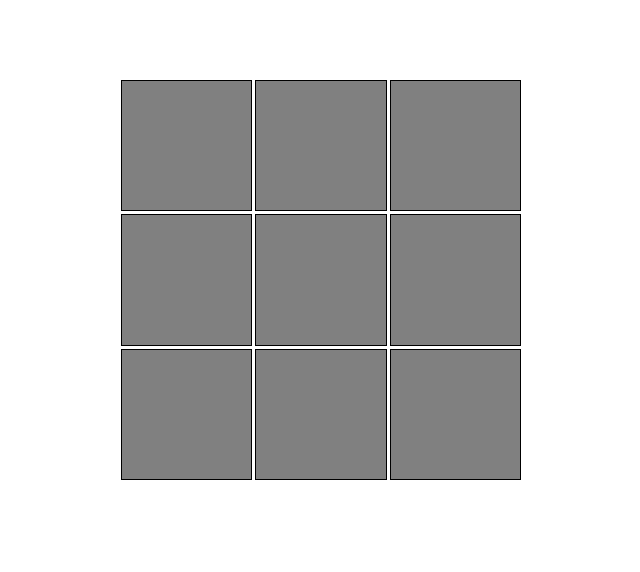
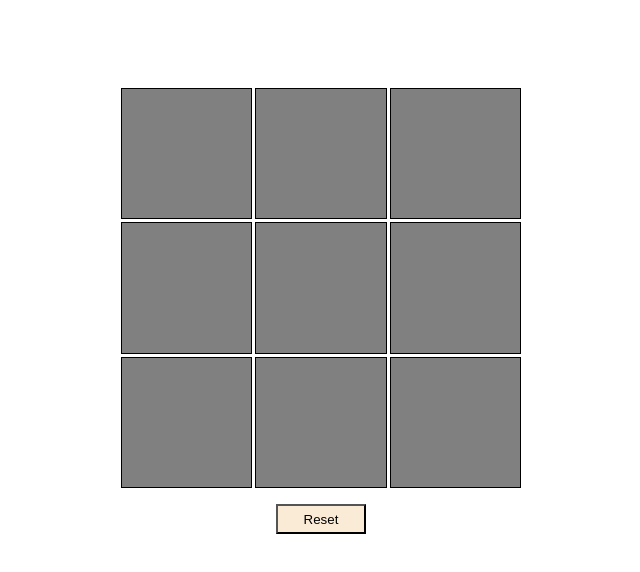
Before and after one commit to ArtursLesinsh/TicTacToe, a plain HTML site: page index.html in a window 1280 px wide. Shown: the whole page, without its empty margins (319-959 px from the left). Drawn offline with Linux system fonts and the light colour scheme.

Commit message:
added reset button and style

```diff
--- a/script.js
+++ b/script.js
@@ -1,5 +1,9 @@
 const board = document.querySelector('.board');
+const body = document.querySelector('body');
 let moves_count = 0;
+
+let reset = document.createElement('button');
+reset.textContent = 'Reset';
 
 for (let i = 1; i <= 9; i++) {
     let cell = document.createElement('a');
@@ -19,3 +23,5 @@ for (let i = 1; i <= 9; i++) {
 
     board.append(cell);
 }
+
+body.append(reset);
--- a/style.scss
+++ b/style.scss
@@ -1,3 +1,8 @@
+body {
+    display: flex;
+    flex-direction: column;
+    align-items: center;
+}
 .board {
     display: grid;
     grid-template: repeat(3, 1fr) / repeat(3, 1fr);
@@ -5,6 +10,7 @@
     width: 400px;
     grid-gap: 3px;
     margin: 80px auto 0 auto;
+    justify-content: center;
 }
 
 a {
@@ -15,3 +21,11 @@ a {
     font-size: 96px;
     text-align: center;
 }
+
+button {
+    cursor: pointer;
+    margin: 16px auto;
+    background-color: antiquewhite;
+    height: 30px;
+    width: 90px;
+}
```
Also changed, not shown: style.css, 1 other file.
